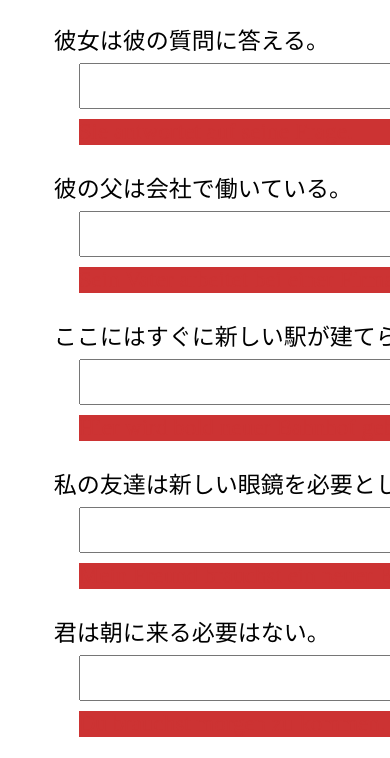
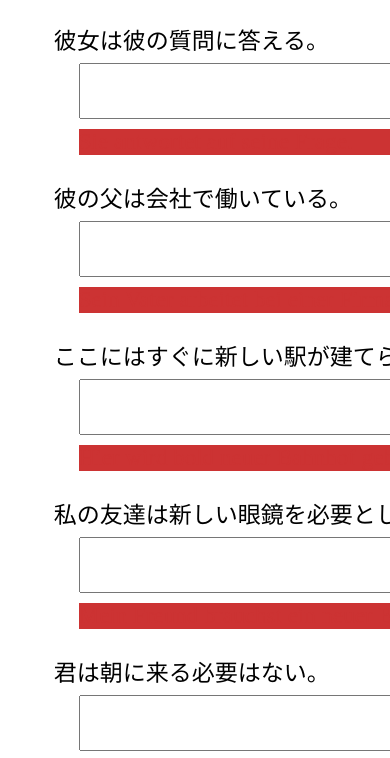
Before and after one commit to Marogatake/dochitsu, a plain HTML site: page word-P1.html in a window 390 px wide. Shown: the part 79-837 px from the top of the page. Drawn offline with Linux system fonts and the light colour scheme.

Commit message:
Add files via upload

```diff
--- a/stylesheet.css
+++ b/stylesheet.css
@@ -83,7 +83,8 @@ dd:hover{
   input{
     margin-left: 25px;
     width: auto;
-    font-size: 30px;
+    font-size: 37px;
+    padding: 5px;
   }
   dd{
     margin-top: 10px;
--- a/word-P1.html
+++ b/word-P1.html
@@ -75,6 +75,9 @@
             <dd>Ich folge dir.</dd>
           </li>
           <li>
+
+          </li>
+          <li>
             <dt></dt>
           </li>
         </ol>
```
